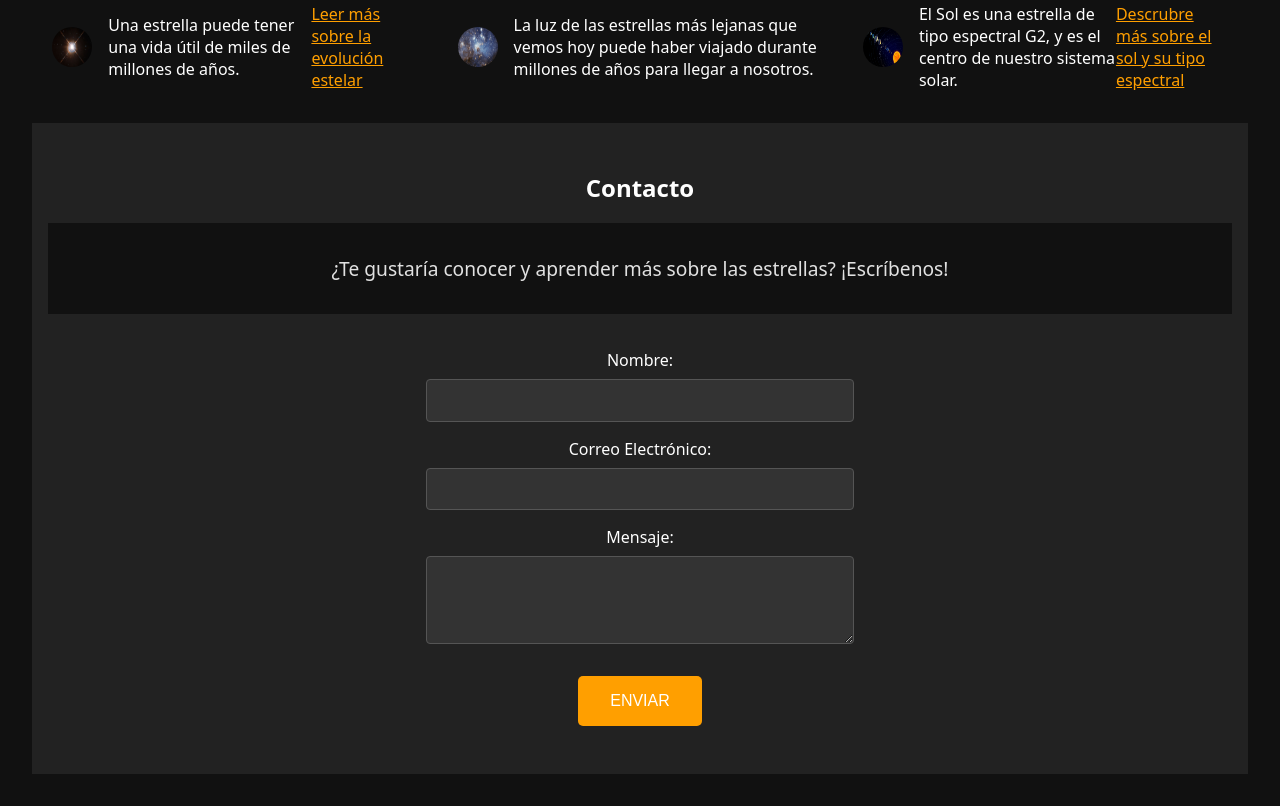
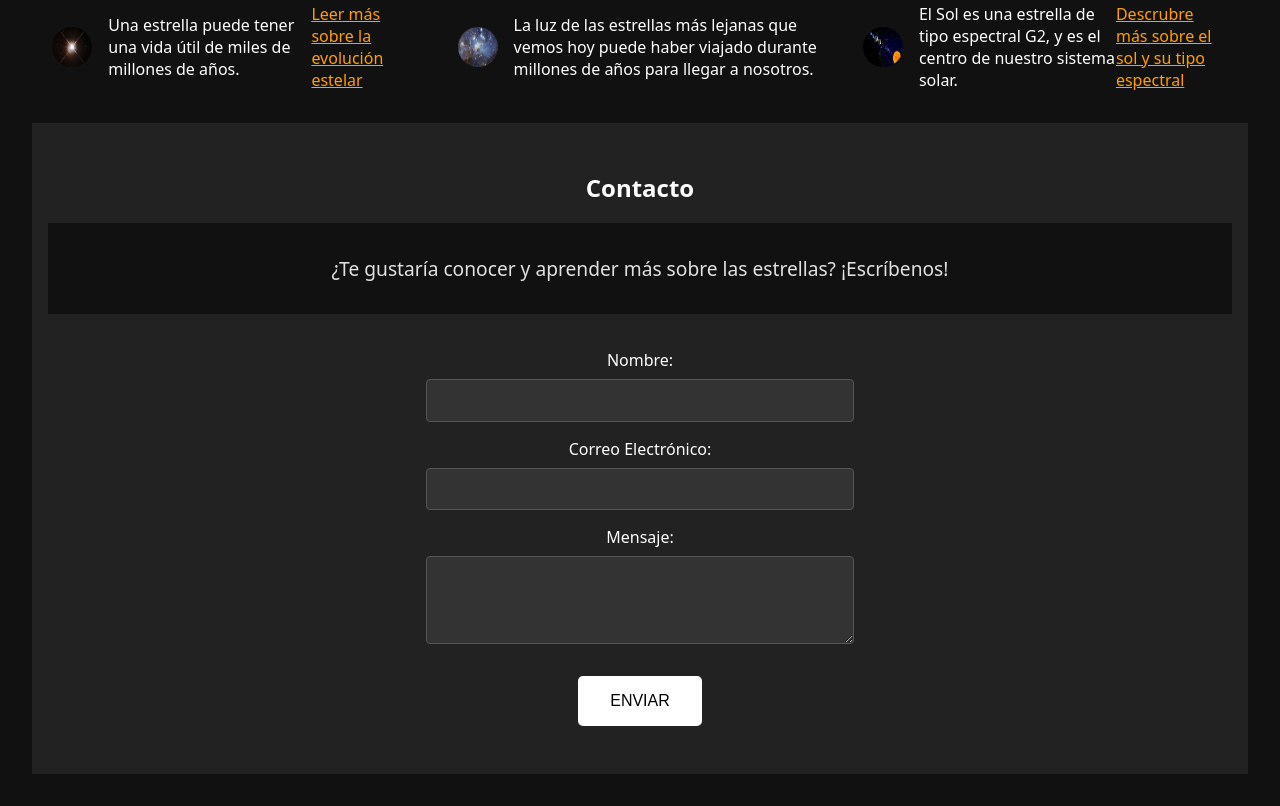
Before and after one commit to alejandra-cortes20/project-accessibility, a plain HTML site: page index.html in a window 1280 px wide. Shown: the part 4542-5348 px from the top of the page. Drawn offline with Linux system fonts and the light colour scheme.

Commit message:
style.css

```diff
--- a/style.css
+++ b/style.css
@@ -258,15 +258,15 @@ button:hover {
 #contact button {
     margin-top: 2rem;
     padding: 1rem 2rem;
-    background-color: #ff9f00;
+    background-color: #ffffff;
     border: none;
     cursor: pointer;
     font-size: 1rem;
     text-transform: uppercase;
-    color: #fff;
+    color: #000000;
     border-radius: 5px;
 }
 
 #contact button:hover {
-    background-color: #e68900;
+    background-color: #ffffff;
 }
```
